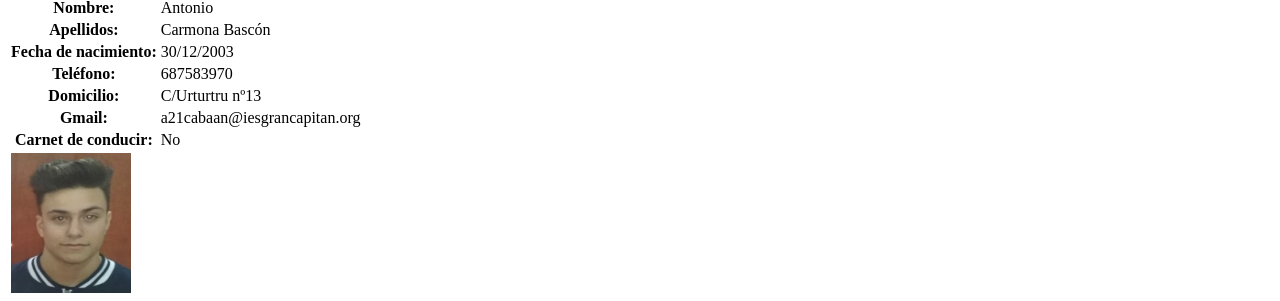
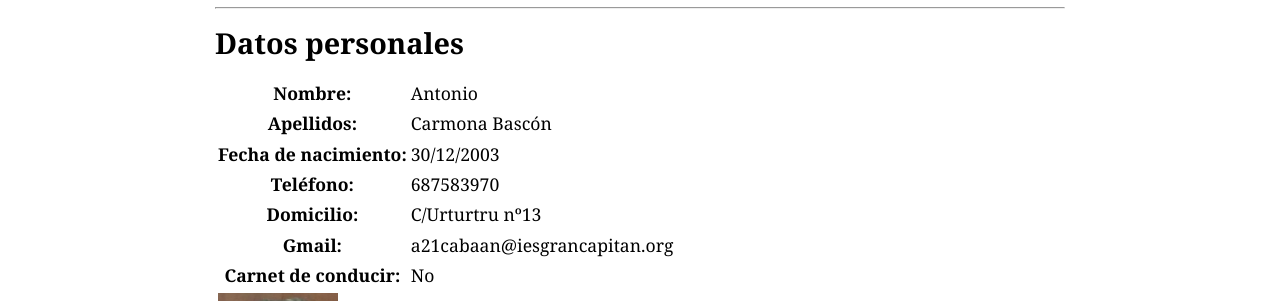
Before and after one commit to Antoniocb3/lenguajemarcas, a plain HTML site: page index.html in a window 1280 px wide. Shown: the part 296-597 px from the top of the page. Drawn offline with Linux system fonts and the light colour scheme.

Commit message:
Update index.html

```diff
--- a/index.html
+++ b/index.html
@@ -4,6 +4,7 @@
         <meta charset="UTF-8">
     <meta http-equiv="X-UA-Compatible" content="IE=edge">
     <meta name="viewport" content="width=device-width, initial-scale=1.0">
+    <link rel="stylesheet" href="css/cabecera.css">
     <meta> <link rel="alternate" type="application/rss+xml" title="Prueba Fernandez-HTML" href="html.rss"></meta>
     <meta> <link rel="alternate" type="application/atom+xml" title="Victor Fernandez-XML" href="xml.atom"></meta>
 
```
